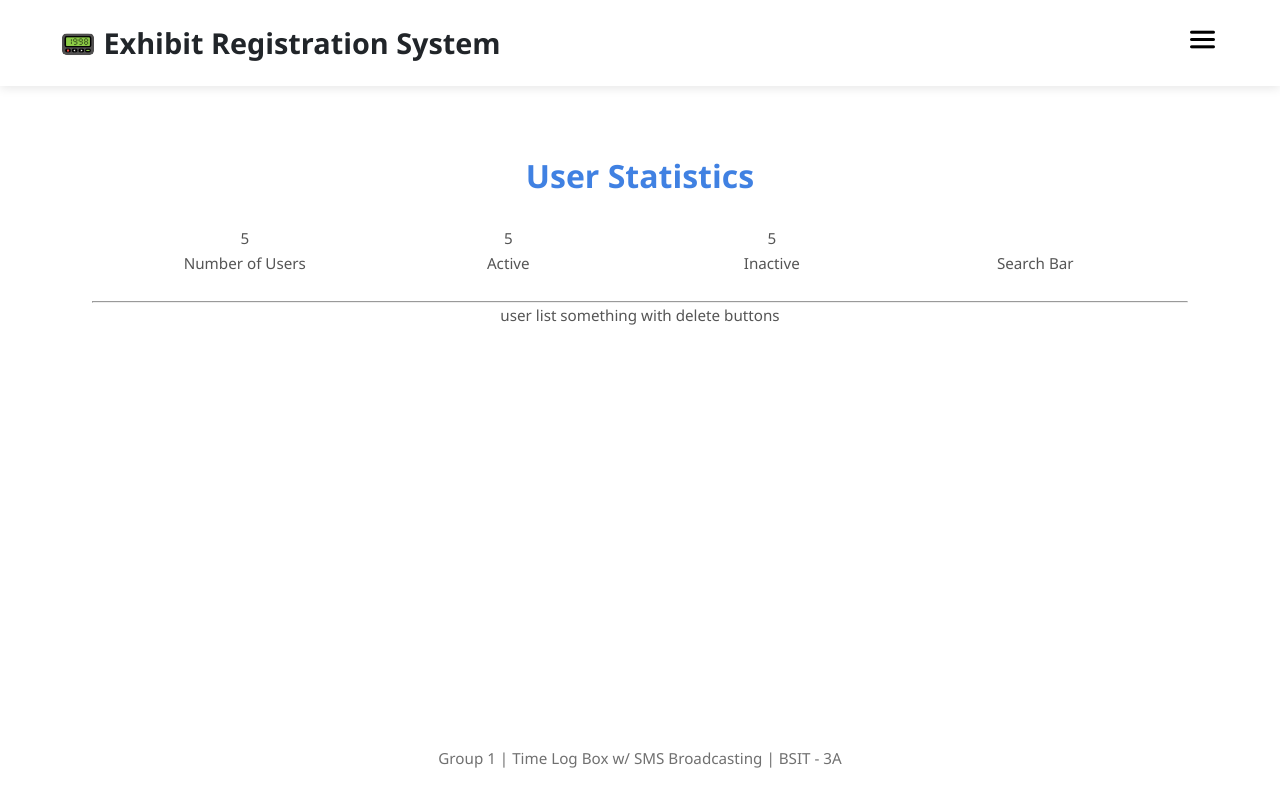
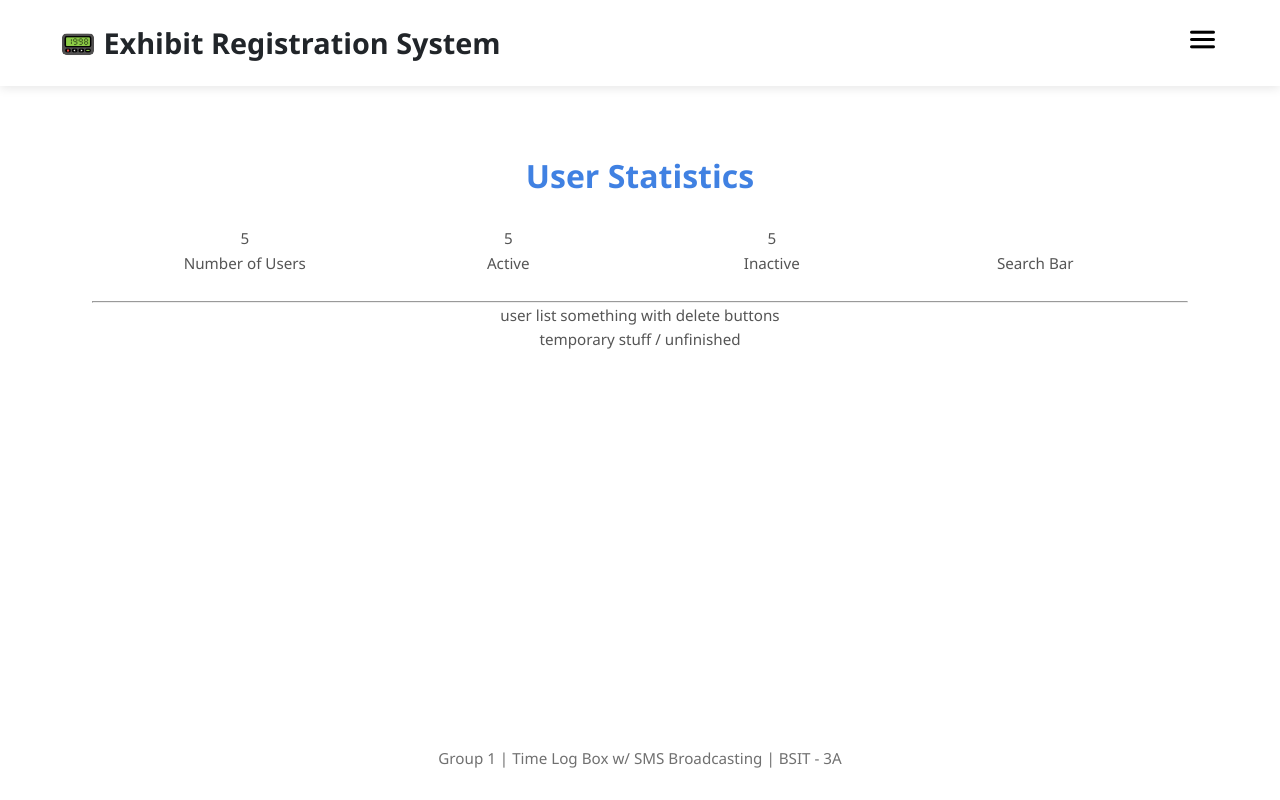
Before and after one commit to jelyanjake/logbox, a React (Vite) app: page /users in a window 1280 px wide. Built offline with nearby package versions, Linux system fonts and the light colour scheme.

Commit message:
updated logs.jsx

```diff
--- a/src/components/logs.jsx
+++ b/src/components/logs.jsx
@@ -26,6 +26,7 @@ function UsersPage() {
               </div>
               <hr />
             <p>user list something with delete buttons</p>
+            <p>temporary stuff / unfinished</p>
             </div>
           </div>
         </div>
```
